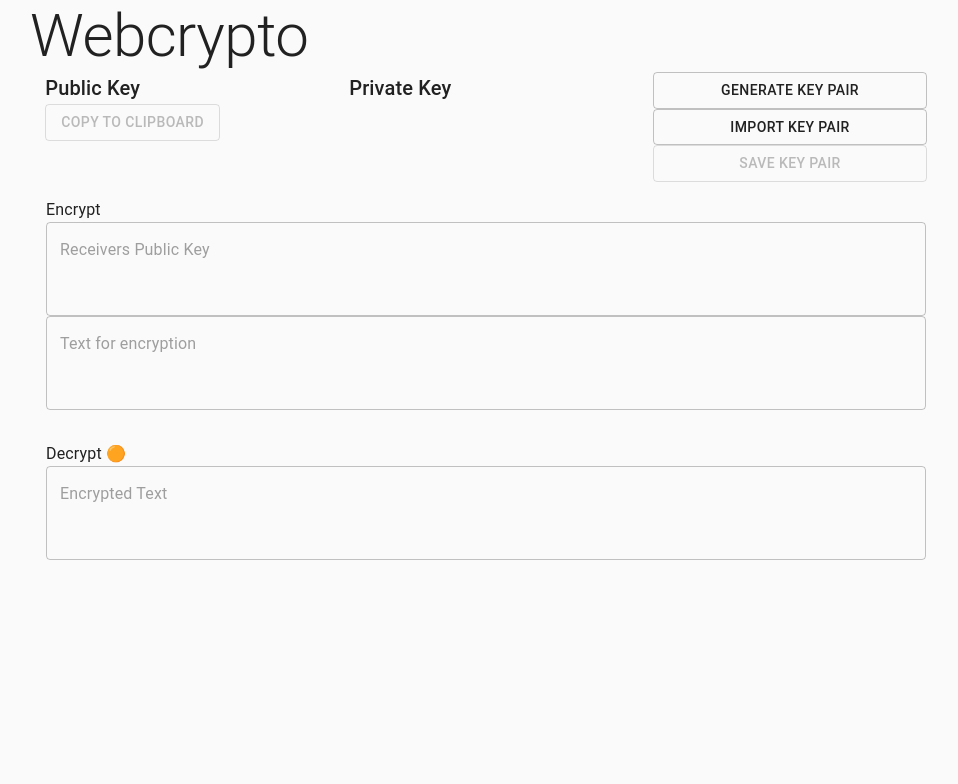
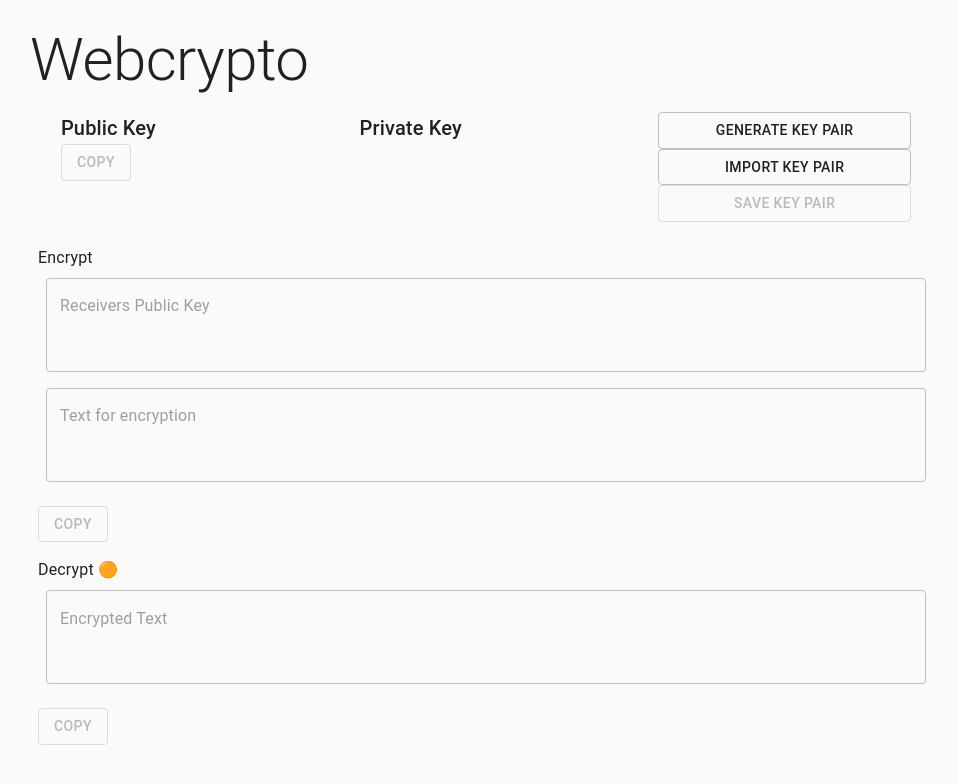
Before and after one commit to yk-szk/webcrypto, a React (Create React App) app: page / in a window 1280 px wide. Shown: the top 784 px of the page, without its empty margins (154-1112 px from the left). Built offline with nearby package versions, Linux system fonts and the light colour scheme.

Commit message:
Update UI

```diff
--- a/src/Decrypter.tsx
+++ b/src/Decrypter.tsx
@@ -1,7 +1,7 @@
 import React, { useState } from 'react';
 import Typography from '@material-ui/core/Typography';
-import { Box, TextField } from '@material-ui/core';
-import { importPublicKey, ab2str } from './KeyManager';
+import { Box, TextField, Button } from '@material-ui/core';
+import { toClipboard } from './Utils';
 
 interface Props {
   keyPair: CryptoKeyPair | null;
@@ -16,7 +16,11 @@ export function Decrypter(props: Props) {
     const text = event?.target.value;
     setInputText(text);
     const keyPair = props.keyPair;
-    if (text !== '' && keyPair !== null) {
+    if (text === '') {
+      setDecryptedText('');
+      return;
+    }
+    if (keyPair !== null) {
       window.crypto.subtle
         .decrypt('RSA-OAEP', keyPair.privateKey, Buffer.from(text, 'base64'))
         .then((decrypted) => {
@@ -24,14 +28,13 @@ export function Decrypter(props: Props) {
             new Uint8Array(decrypted),
           );
           setDecryptedText(result);
-        });
+        })
+        .catch((reason) => console.log(reason));
     }
   }
   return (
-    <Box p={2}>
-      <Typography
-        title={props.keyPair !== null ? 'Ready' : 'Not ready to decrypt'}
-      >
+    <Box>
+      <Typography title={props.keyPair !== null ? 'Ready' : 'Key is not set'}>
         Decrypt
         {props.keyPair !== null ? ' 🟢' : ' 🟠'}
       </Typography>
@@ -52,6 +55,13 @@ export function Decrypter(props: Props) {
       <Box>
         <Typography className="wrap">{decryptedText}</Typography>
       </Box>
+      <Button
+        disabled={decryptedText === ''}
+        onClick={(event) => toClipboard(decryptedText)}
+        variant="outlined"
+      >
+        Copy
+      </Button>
     </Box>
   );
 }
--- a/src/Encrypter.tsx
+++ b/src/Encrypter.tsx
@@ -1,7 +1,8 @@
 import React, { useState } from 'react';
 import Typography from '@material-ui/core/Typography';
-import { Box, TextField } from '@material-ui/core';
+import { Box, TextField, Button } from '@material-ui/core';
 import { importPublicKey, ab2str } from './KeyManager';
+import { toClipboard } from './Utils';
 
 export function Encrypter() {
   const [pubKeyStr, setPubKeyStr] = useState('');
@@ -34,6 +35,10 @@ export function Encrypter() {
   ) {
     const text = event?.target.value;
     setInputText(text);
+    if (text === '') {
+      setEncryptedText('');
+      return;
+    }
     if (pubKeyStr !== '' && validPubKey) {
       importPublicKey(pubKeyStr).then((key) => {
         const enc = new TextEncoder();
@@ -56,7 +61,7 @@ export function Encrypter() {
     }
   }
   return (
-    <Box p={2}>
+    <Box>
       <Typography>Encrypt</Typography>
       <Box>
         <TextField
@@ -89,6 +94,13 @@ export function Encrypter() {
       <Box>
         <Typography className="wrap">{encryptedText}</Typography>
       </Box>
+      <Button
+        disabled={encryptedText === ''}
+        onClick={(event) => toClipboard(encryptedText)}
+        variant="outlined"
+      >
+        Copy
+      </Button>
     </Box>
   );
 }
--- a/src/KeyManager.tsx
+++ b/src/KeyManager.tsx
@@ -1,6 +1,7 @@
 import React, { useState, useEffect } from 'react';
 import Typography from '@material-ui/core/Typography';
 import { Box, Button } from '@material-ui/core';
+import { download, toClipboard } from './Utils';
 
 const isCryptoKeyPair = (
   keyPair: CryptoKey | CryptoKeyPair,
@@ -37,7 +38,7 @@ function extractPemContent(pem: string, header: string, footer: string) {
   return pemContents;
 }
 
-function importPrivateKey(pem: string) {
+async function importPrivateKey(pem: string) {
   // fetch the part of the PEM string between header and footer
   const pemHeader = '-----BEGIN PRIVATE KEY-----';
   const pemFooter = '-----END PRIVATE KEY-----';
@@ -59,7 +60,7 @@ function importPrivateKey(pem: string) {
   );
 }
 
-export function importPublicKey(pem: string) {
+export async function importPublicKey(pem: string) {
   // fetch the part of the PEM string between header and footer
   const pemHeader = '-----BEGIN PUBLIC KEY-----';
   const pemFooter = '-----END PUBLIC KEY-----';
@@ -80,7 +81,7 @@ export function importPublicKey(pem: string) {
     ['encrypt'],
   );
 }
-function parseKeyPair(keyPairStr: string): Promise<CryptoKeyPair> {
+async function parseKeyPair(keyPairStr: string): Promise<CryptoKeyPair> {
   return Promise.all([
     importPrivateKey(keyPairStr),
     importPublicKey(keyPairStr),
@@ -90,7 +91,7 @@ function parseKeyPair(keyPairStr: string): Promise<CryptoKeyPair> {
 /**
  * Open file dialog -> load text file and parse -> return keyPair
  */
-function loadKeyPair(): Promise<CryptoKeyPair> {
+async function loadKeyPair(): Promise<CryptoKeyPair> {
   return new Promise((resolve, reject) => {
     const input = document.createElement('input');
     input.type = 'file';
@@ -135,24 +136,6 @@ async function exportPrivateKey(key: CryptoKey) {
 
 async function exportPublicKey(key: CryptoKey) {
   return exportKey(key, 'spki', 'PUBLIC KEY');
-}
-
-/**
- * Save text as a text file.
- */
-function download(text: string, name: string) {
-  const blob = new Blob([text], { type: 'text/plain' });
-  var link = document.createElement('a');
-  link.href = URL.createObjectURL(blob);
-  link.download = name;
-  link.click();
-  link.remove();
-}
-
-function toClipboard(text: string) {
-  if (navigator.clipboard) {
-    navigator.clipboard.writeText(text);
-  }
 }
 
 function emojiencode(buf: ArrayBuffer) {
@@ -232,7 +215,7 @@ export function KeyManager(props: Props) {
         setKeyPair(keyPair);
       });
     }
-  });
+  }, []);
   return (
     <React.Fragment>
       <Box display="flex" justifyContent="space-around">
@@ -246,7 +229,7 @@ export function KeyManager(props: Props) {
             variant="outlined"
             onClick={() => toClipboard(exportedPublicKey)}
           >
-            Copy to Clipboard
+            Copy
           </Button>
         </Box>
         <Box width="30%">
--- /dev/null
+++ b/src/Utils.tsx
@@ -0,0 +1,20 @@
+/**
+ * Save text as a text file.
+ */
+export function download(text: string, name: string) {
+  const blob = new Blob([text], { type: 'text/plain' });
+  var link = document.createElement('a');
+  link.href = URL.createObjectURL(blob);
+  link.download = name;
+  link.click();
+  link.remove();
+}
+
+/**
+ * Copy text to clipboard
+ */
+export function toClipboard(text: string) {
+  if (navigator.clipboard) {
+    navigator.clipboard.writeText(text);
+  }
+}
--- a/src/index.css
+++ b/src/index.css
@@ -18,3 +18,7 @@ code {
   white-space: -o-pre-wrap;   /* Opera 7 */
   word-wrap: break-word;      /* IE */
 }
+
+div {
+  padding: .5rem;
+}
```
